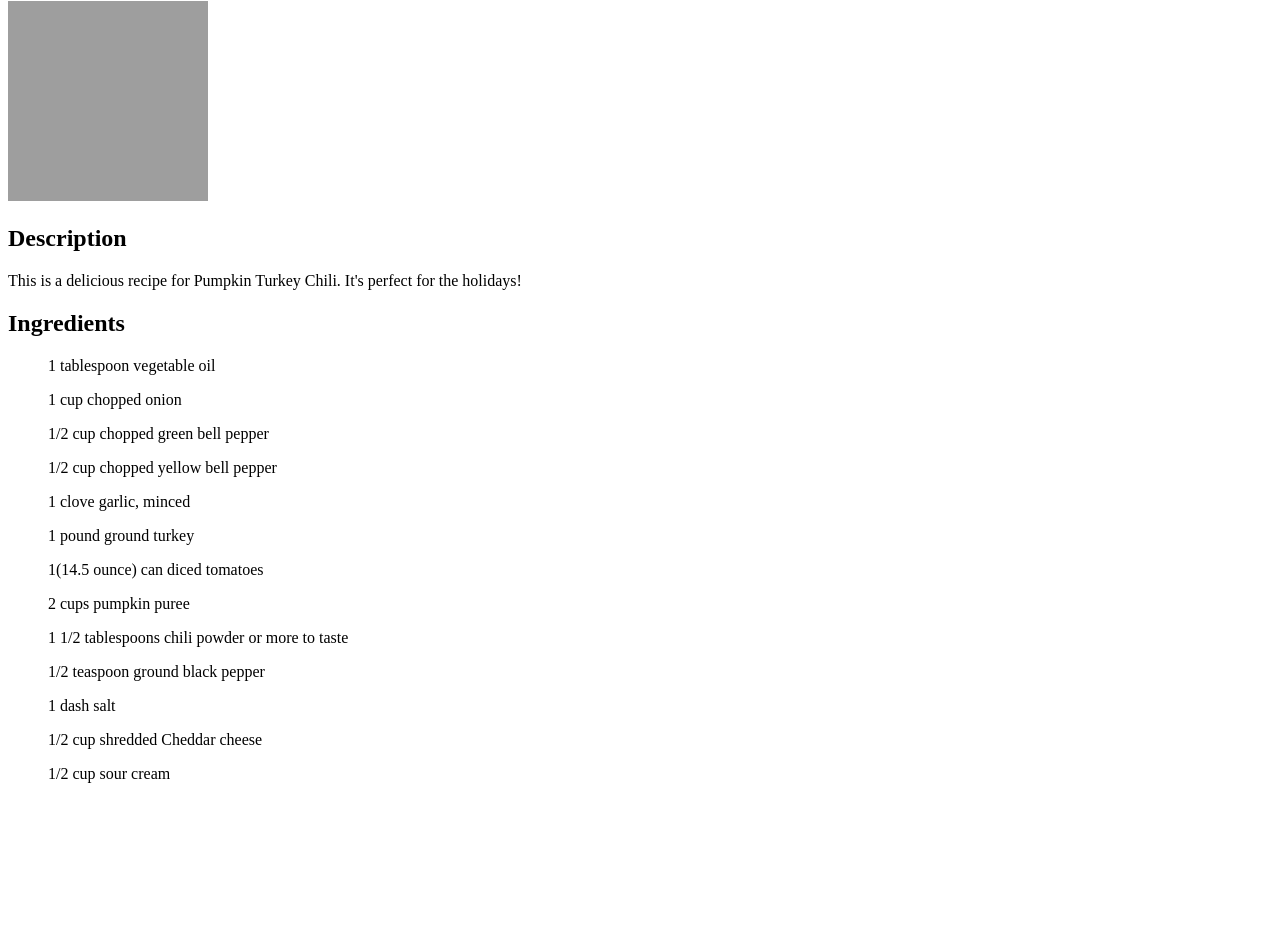
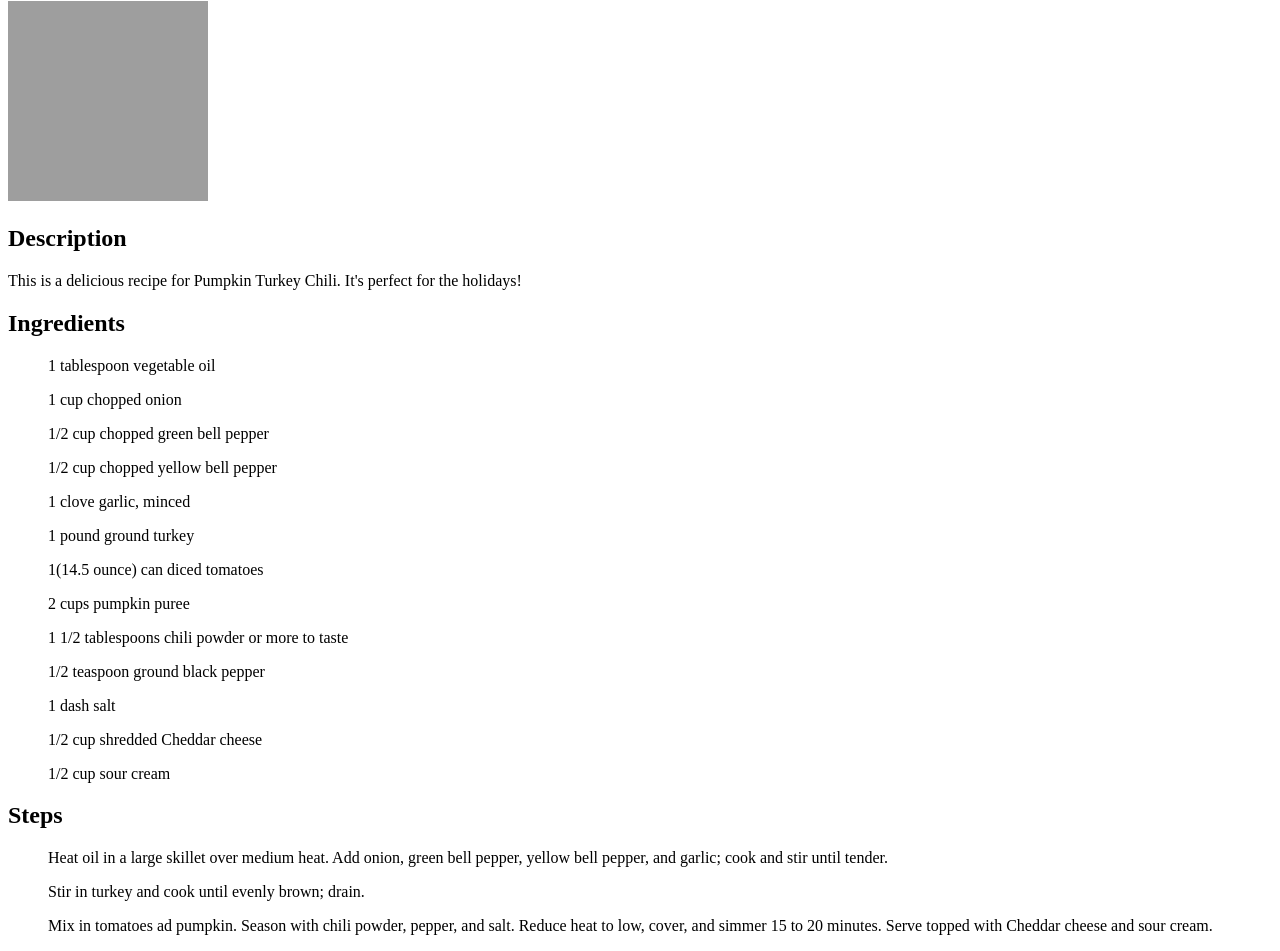
Before and after one commit to sanacheval/odin-recipes, a plain HTML site: page recipes/pumpkinchili.html in a window 1280 px wide. Shown: the part 79-1030 px from the top of the page. Before the commit the page ends 878 px from the top, so only its background shows below. Drawn offline with Linux system fonts and the light colour scheme; grey boxes are pictures that could not be loaded.

Commit message:
Adds steps to the Pumpkin Turkey Chili recipes
This commit adds the steps in order to create the recipe in an ordered list.

```diff
--- a/recipes/pumpkinchili.html
+++ b/recipes/pumpkinchili.html
@@ -24,5 +24,11 @@
     <ul>1 dash salt</ul>
     <ul>1/2 cup shredded Cheddar cheese</ul>
     <ul>1/2 cup sour cream</ul>
+
+
+    <h2>Steps</h2>
+    <ol>Heat oil in a large skillet over medium heat. Add onion, green bell pepper, yellow bell pepper, and garlic; cook and stir until tender.</ol>
+    <ol>Stir in turkey and cook until evenly brown; drain.</ol>
+    <ol>Mix in tomatoes ad pumpkin. Season with chili powder, pepper, and salt. Reduce heat to low, cover, and simmer 15 to 20 minutes. Serve topped with Cheddar cheese and sour cream.</ol>
 </body>
 </html>
```
